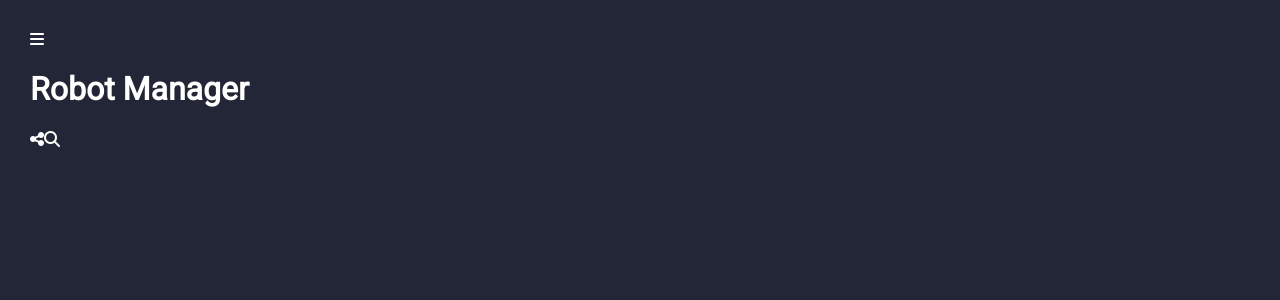
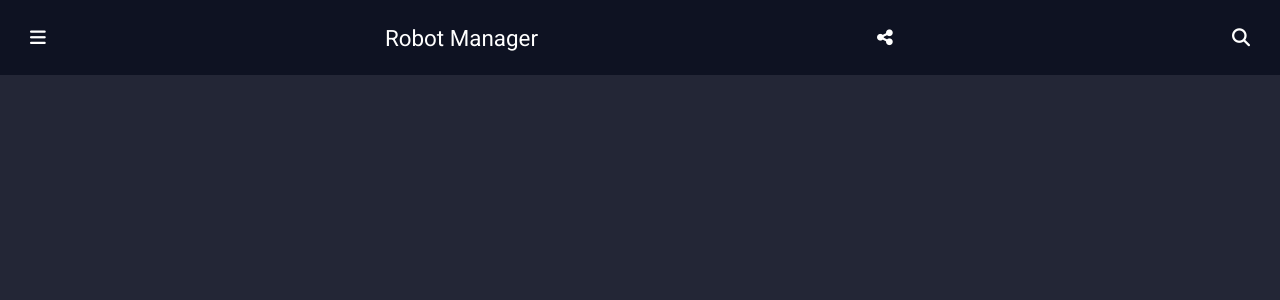
Before and after one commit to a9nna/202301-w6chwe-front-ana-coronel-sergi-casquero, a React (Create React App) app: page / in a window 1280 px wide. Shown: the top 300 px of the page. Built offline with nearby package versions, Linux system fonts and the light colour scheme.

Commit message:
Add styles to Header component

```diff
--- a/src/components/Header/Header.tsx
+++ b/src/components/Header/Header.tsx
@@ -1,13 +1,14 @@
 import "@fortawesome/fontawesome-free/css/all.min.css";
+import HeaderStyled from "./HeaderStyled";
 
 const Header = (): JSX.Element => {
   return (
-    <>
+    <HeaderStyled>
       <i className="fa-solid fa-bars"></i>
       <h1>Robot Manager</h1>
       <i className="fa-solid fa-share-nodes"></i>
       <i className="fa-solid fa-magnifying-glass"></i>
-    </>
+    </HeaderStyled>
   );
 };
 
--- /dev/null
+++ b/src/components/Header/HeaderStyled.tsx
@@ -0,0 +1,19 @@
+import styled from "styled-components";
+
+const HeaderStyled = styled.header`
+  display: flex;
+  width: 100%;
+  height: 75px;
+  padding: 0 30px;
+  justify-content: space-between;
+  align-items: center;
+  font-size: 18px;
+  background-color: #0e1222;
+  font-weight: 200;
+
+  i {
+    font-size: 18px;
+  }
+`;
+
+export default HeaderStyled;
--- a/src/globalStyles/GlobalStyles.ts
+++ b/src/globalStyles/GlobalStyles.ts
@@ -11,10 +11,8 @@ body {
   color: #fff;
   margin: 0;
   font-family: roboto, sans serif;
-  padding: 30px;
   background-color: #232636;
   min-height:100vh;
-
 }
 
 ul,
@@ -25,6 +23,12 @@ li {
   list-style: none;
 }
 
+h1, h2, h3 {
+  margin: 0;
+  font-size: 1.4rem;
+  font-weight: 200;
+}
+
 `;
 
 export default GlobalStyles;
```
